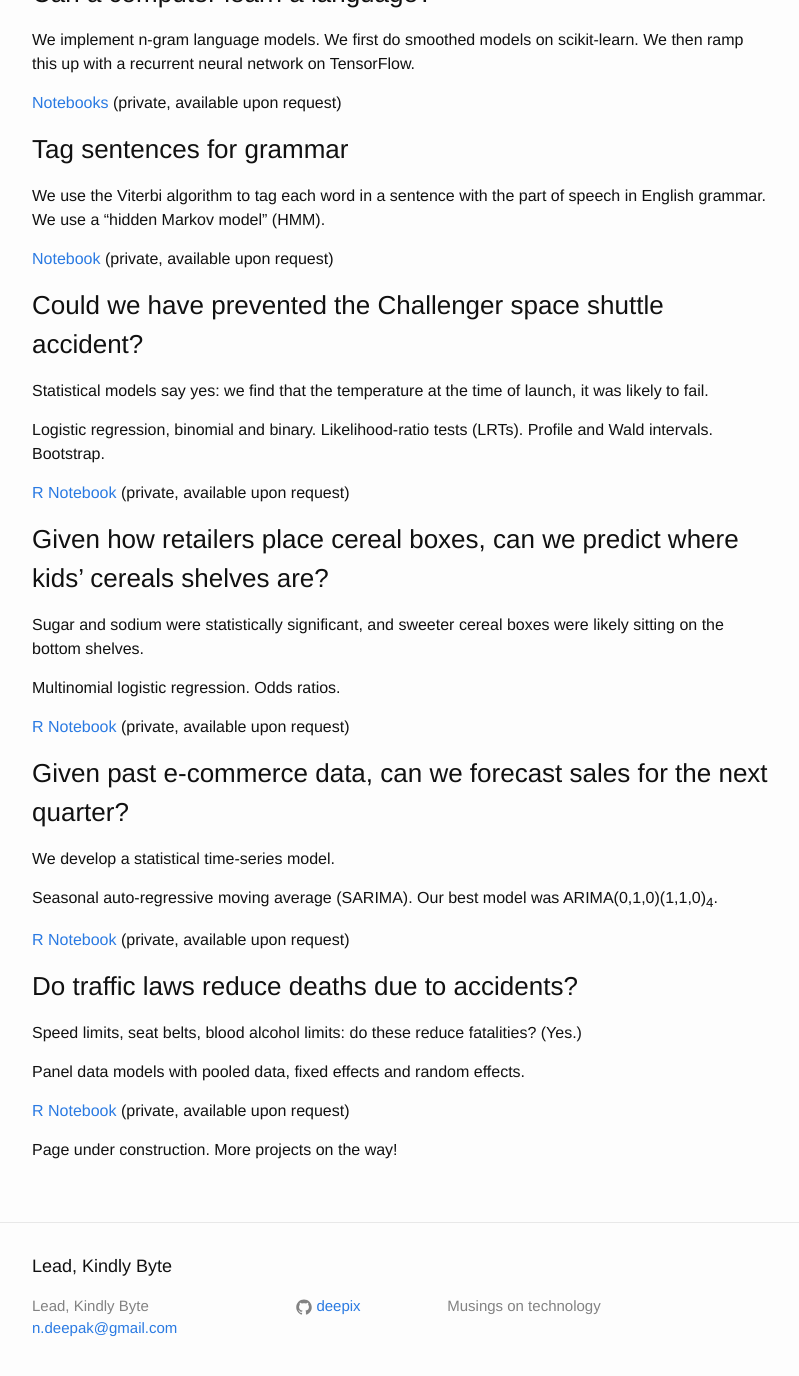
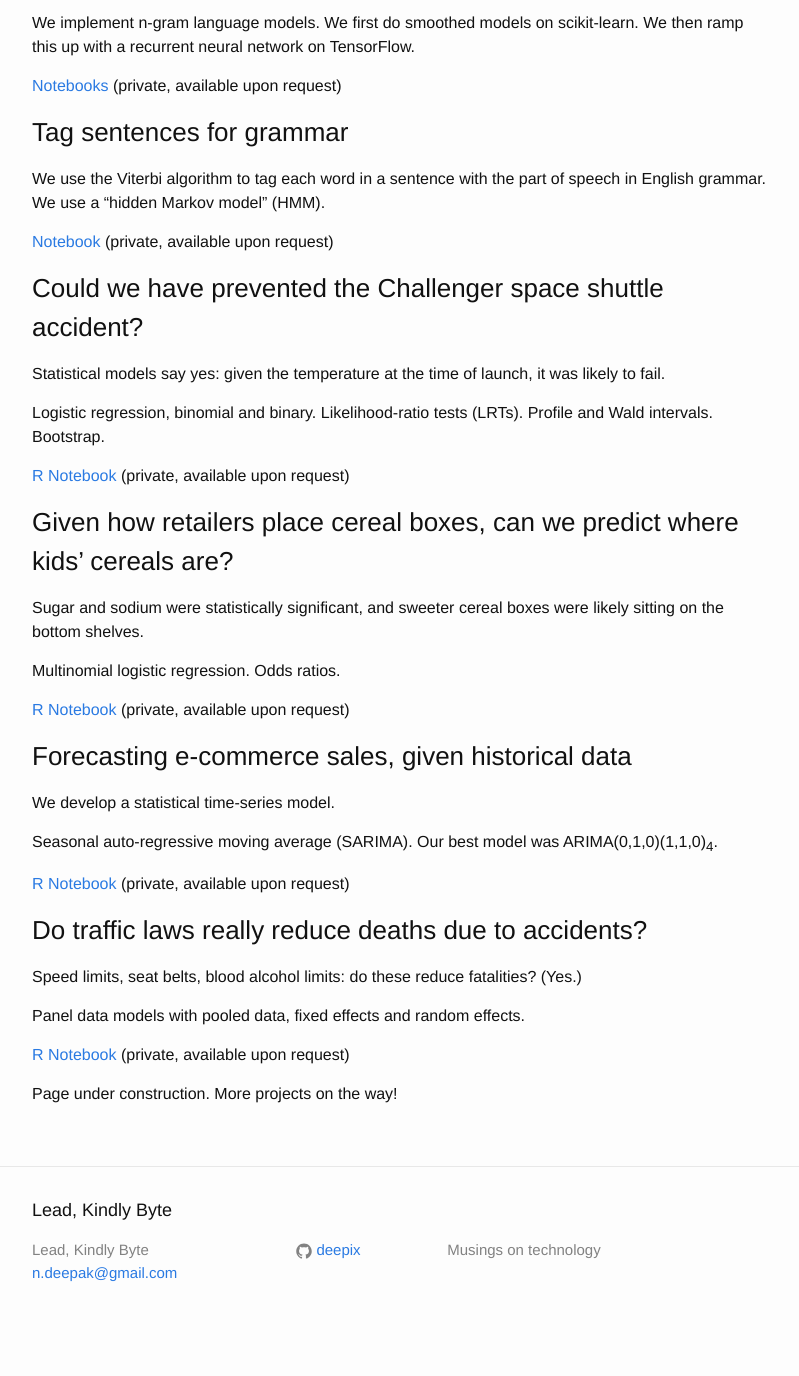
Before and after one commit to deepix/deepix.github.io, a Jekyll site: the page built from datasci.md, in a window 1280 px wide and 1400 px high, scrolled down 3291 px. Shown: the top 1376 px of the window, without its empty margins (238-1037 px from the left). Built offline with Jekyll 4.4.1, drawn with Linux system fonts in a browser that asks for light colours; after the commit the page ends 4635 px from its top, so only the background shows below that; some of the changed text lies outside the part shown.

Commit message:
minor edits

```diff
--- a/datasci.md
+++ b/datasci.md
@@ -44,9 +44,7 @@ MobileNet, Inception v3, AlexNet, VGG16.
 
 The best performing model (MobileNet) had 95% accuracy.
 
-    [Report](https://github.com/deepix/w251finalproject/blob/master/w251_final_project_paper.pdf)
-[Presentation](https://github.com/deepix/w251finalproject/blob/master/W251_Final_Presentation_Deepak_Mike_Roland.pdf)
-(public)
+[Report](https://github.com/deepix/w251finalproject/blob/master/w251_final_project_paper.pdf) [Presentation](https://github.com/deepix/w251finalproject/blob/master/W251_Final_Presentation_Deepak_Mike_Roland.pdf) (public)
 
 ## Private
 
@@ -177,13 +175,13 @@ part of speech in English grammar.  We use a "hidden Markov model"
 
 ### Could we have prevented the Challenger space shuttle accident?
 
-Statistical models say yes: we find that the temperature at the time of launch, it was likely to fail.
+Statistical models say yes: given the temperature at the time of launch, it was likely to fail.
 
 Logistic regression, binomial and binary.  Likelihood-ratio tests (LRTs).  Profile and Wald intervals.  Bootstrap.
 
 [R Notebook](https://github.com/deepix/w271-labs/blob/master/Lab_1/DanielleAdler_CraigFujii_DeepakNagaraj_Lab1.pdf) (private, available upon request)
 
-### Given how retailers place cereal boxes, can we predict where kids' cereals shelves are?
+### Given how retailers place cereal boxes, can we predict where kids' cereals are?
 
 Sugar and sodium were statistically significant, and sweeter cereal
 boxes were likely sitting on the bottom shelves.
@@ -192,7 +190,7 @@ Multinomial logistic regression.  Odds ratios.
 
 [R Notebook](https://github.com/deepix/w271-labs/blob/master/Lab_2/DanielleAdler_CraigFujii_DeepakNagaraj_Lab2.pdf) (private, available upon request)
 
-### Given past e-commerce data, can we forecast sales for the next quarter?
+### Forecasting e-commerce sales, given historical data
 
 We develop a statistical time-series model.
 
@@ -200,7 +198,7 @@ Seasonal auto-regressive moving average (SARIMA).  Our best model was ARIMA(0,1,
 
 [R Notebook](https://github.com/deepix/w271-labs/blob/master/Lab_3/DanielleAdler_CraigFujii_DeepakNagaraj_Lab3_v2.pdf) (private, available upon request)
 
-### Do traffic laws reduce deaths due to accidents?
+### Do traffic laws really reduce deaths due to accidents?
 
 Speed limits, seat belts, blood alcohol limits: do these reduce fatalities?  (Yes.)
 
```
